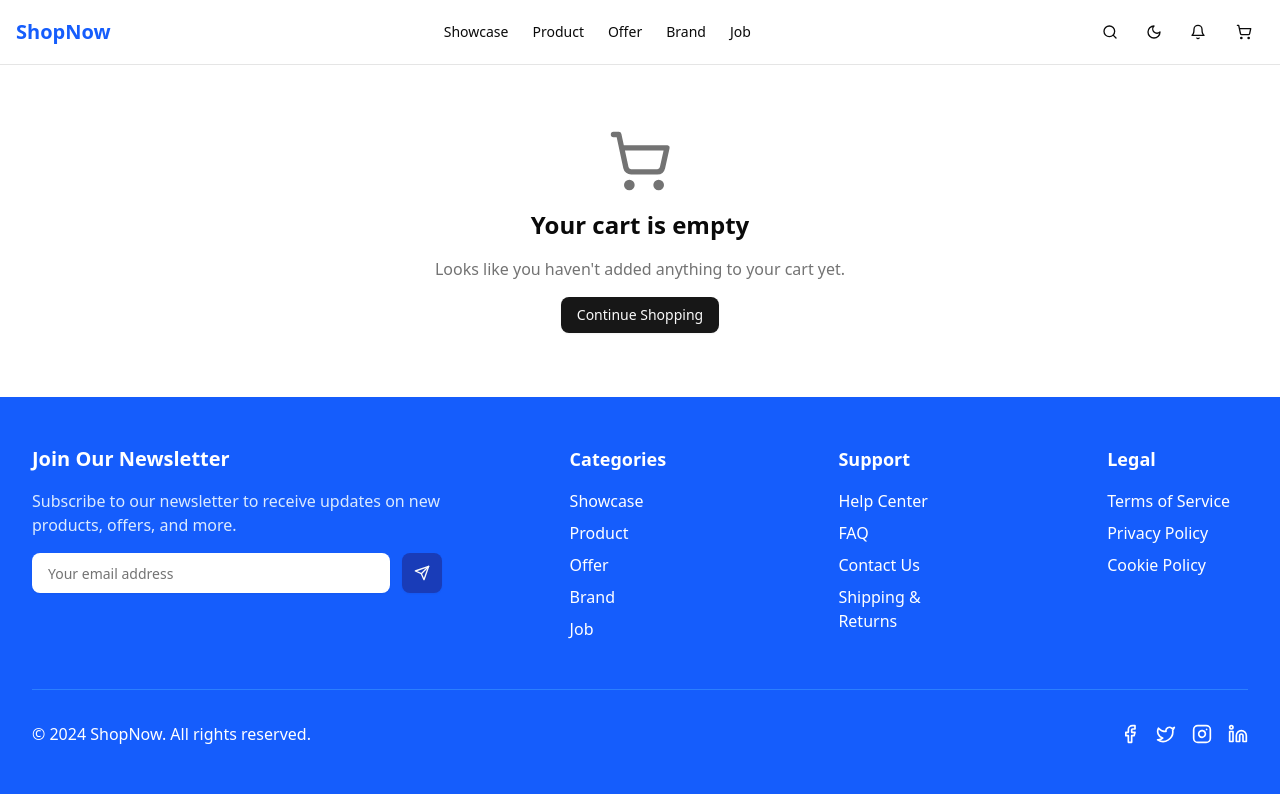
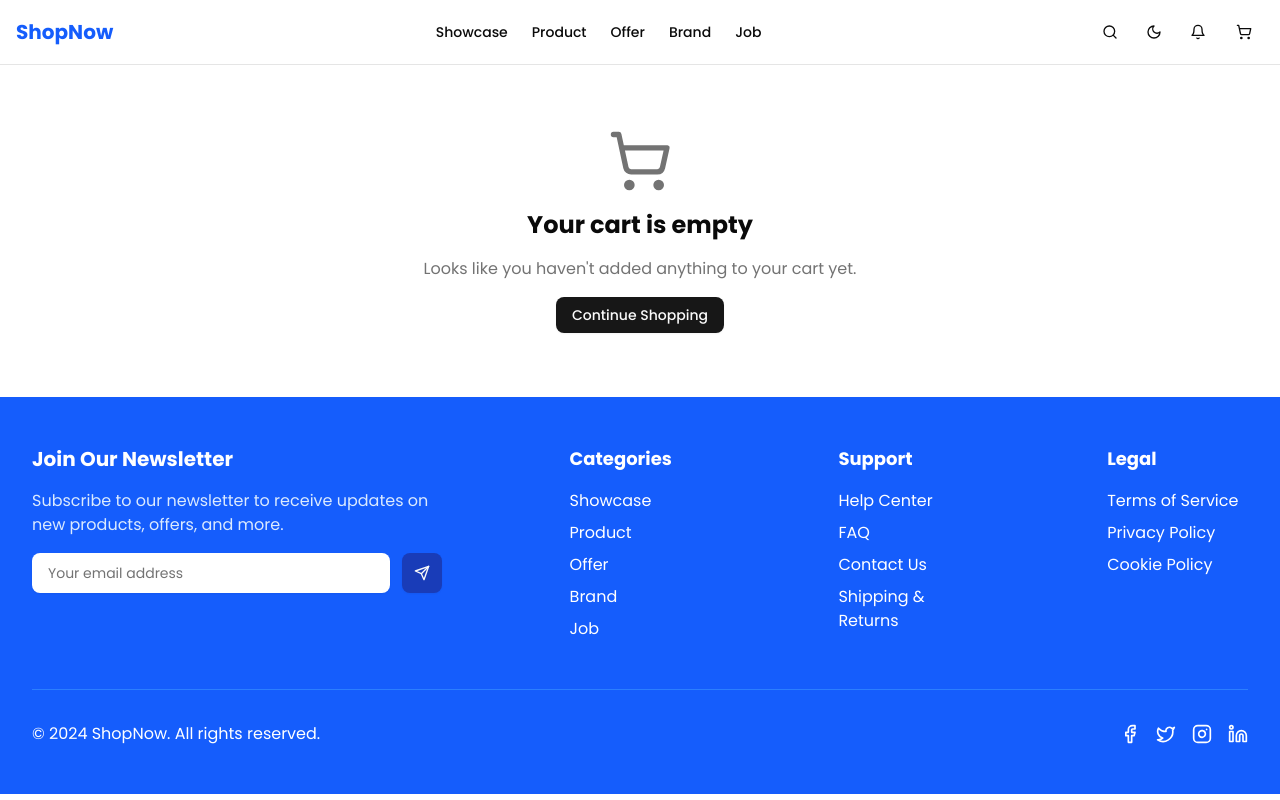
Before and after one commit to tyzrex/HG-Technical, a Next.js app: page /cart in a window 1280 px wide. Built offline with nearby package versions, Linux system fonts and the light colour scheme.

Commit message:
fix fonts and build erorrs

```diff
--- a/src/app/globals.css
+++ b/src/app/globals.css
@@ -7,8 +7,7 @@
 @theme inline {
   --color-background: var(--background);
   --color-foreground: var(--foreground);
-  --font-sans: var(--font-geist-sans);
-  --font-mono: var(--font-geist-mono);
+  --font-sans: var(--font-poppins);
   --color-sidebar-ring: var(--sidebar-ring);
   --color-sidebar-border: var(--sidebar-border);
   --color-sidebar-accent-foreground: var(--sidebar-accent-foreground);
@@ -118,7 +117,7 @@
 
 @layer base {
   * {
-    @apply border-border outline-ring/50;
+    @apply border-border outline-ring/50 font-sans;
   }
   body {
     @apply bg-background text-foreground;
--- a/src/app/layout.tsx
+++ b/src/app/layout.tsx
@@ -1,5 +1,5 @@
 import type { Metadata } from "next";
-import { Outfit } from "next/font/google";
+import { Outfit, Poppins } from "next/font/google";
 import "./globals.css";
 import Footer from "@/components/global/footer";
 import Header from "@/components/global/header";
@@ -8,14 +8,14 @@ import { QueryProvider } from "@/providers/query-client-provider";
 import { ReduxProvider } from "@/providers/redux-provider";
 import { Toaster } from "@/components/ui/sonner";
 
-const outfit = Outfit({
-  variable: "--font-geist-sans",
-  subsets: ["latin"],
+const poppins = Poppins({
+  weight: ["100", "200", "300", "400", "500", "600", "700", "800", "900"],
+  variable: "--font-poppins",
 });
 
 export const metadata: Metadata = {
-  title: "Create Next App",
-  description: "Generated by create next app",
+  title: "Ecommerce Task",
+  description: "A mock ecommerce website for a task",
 };
 
 export default function RootLayout({
@@ -25,7 +25,7 @@ export default function RootLayout({
 }>) {
   return (
     <html lang="en">
-      <body className={`${outfit.variable} antialiased`}>
+      <body className={`${poppins.variable} antialiased`}>
         <Toaster richColors />
         <QueryProvider>
           <ReduxProvider>
```
